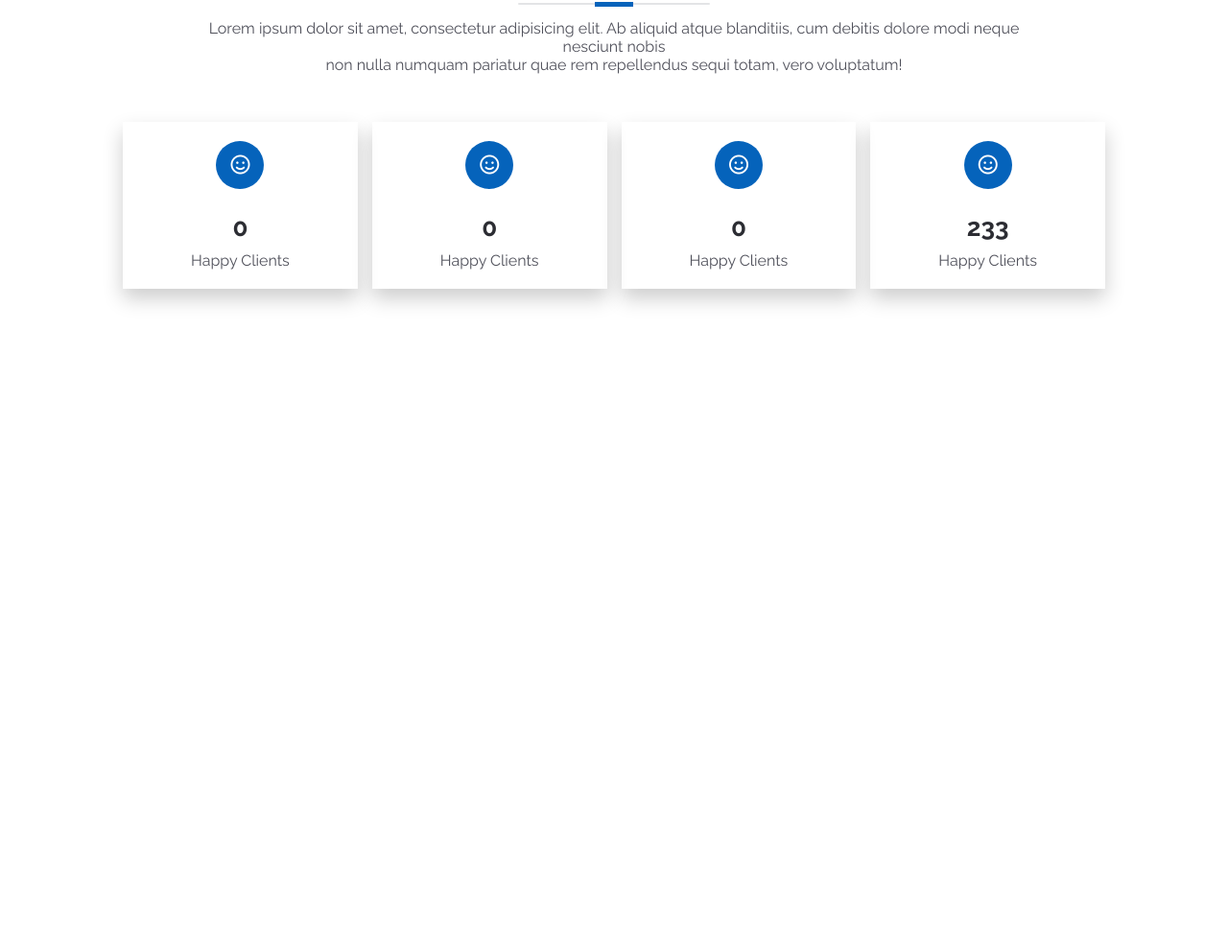
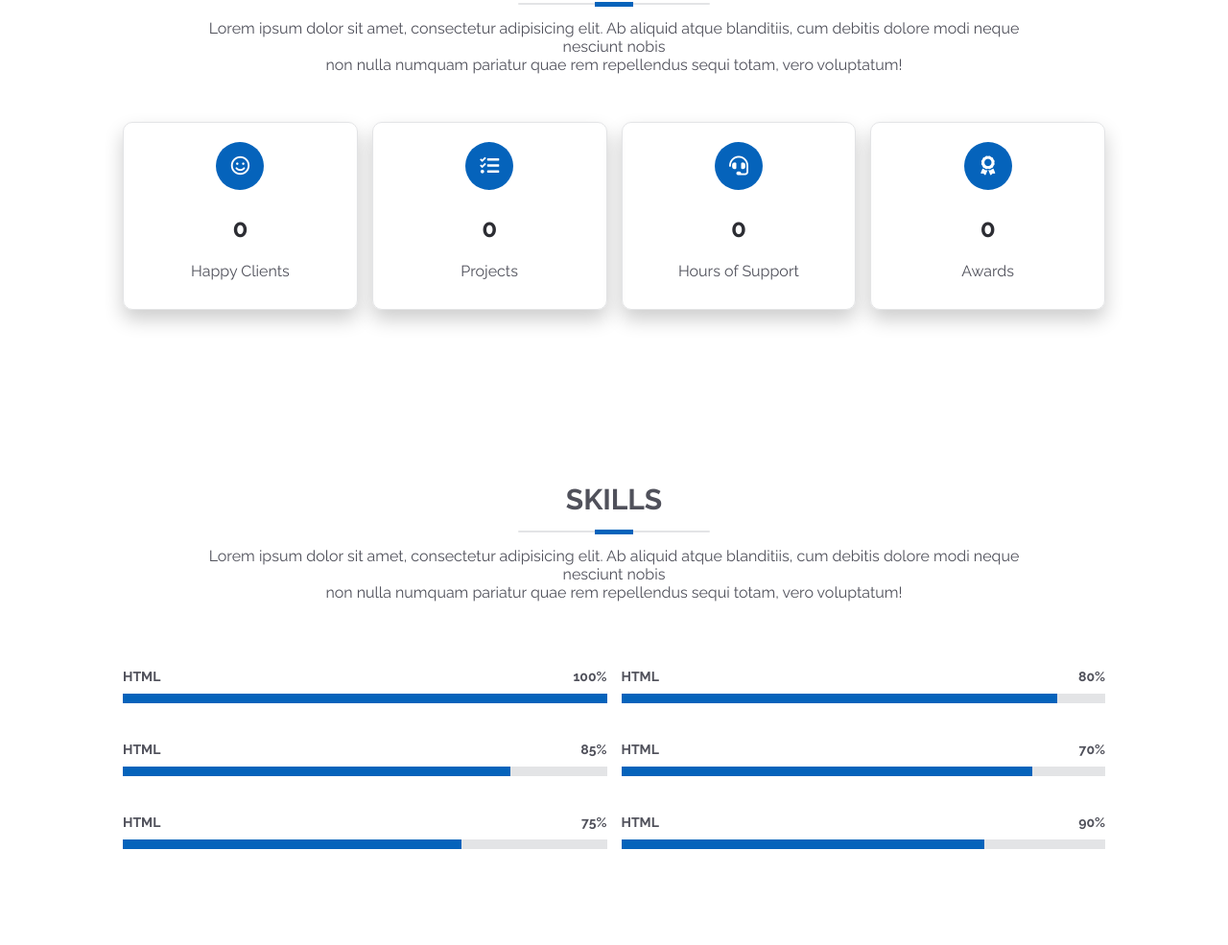
Before and after one commit to Alaa4eg-h/My-Resume, a plain HTML site: page index.html in a window 1280 px wide. Shown: the part 1720-2705 px from the top of the page at 96% size. Before the commit the page ends 2101 px from the top, so only its background shows below. Drawn offline with nearby package versions, Linux system fonts and the light colour scheme; a script that the page names is missing.

Commit message:
Skills Section

```diff
--- a/css/style.css
+++ b/css/style.css
@@ -279,7 +279,16 @@ img {
     text-align: center;
     padding: 2rem;
     box-shadow: var(--box-shadow);
-    flex: 1 1 22rem;
+    border: 0.1rem solid var(--light-color);
+    -webkit-border-radius: 1rem;
+    -moz-border-radius: 1rem;
+    border-radius: 1rem;
+    flex: 1 1 calc(100% / 4 - 1.5rem);
+    transition: var(--transition);
+}
+
+.facts .box-container .box:hover {
+    transform: translateY(-1rem);
 }
 
 .facts .box-container .box i {
@@ -295,6 +304,10 @@ img {
     margin-bottom: 1.5rem;
 }
 
+.facts .box-container .box p {
+    padding: 1rem 0;
+}
+
 .facts .box-container .box .number {
     font-size: 2.6rem;
     font-weight: 700;
@@ -302,8 +315,79 @@ img {
     padding: 1rem 0;
 }
 
+/*End Facts*/
+/*Start Progress*/
+.skills .box-container {
+    display: flex;
+    flex-wrap: wrap;
+    align-items: center;
+    justify-content: space-between;
+    column-gap: 1.5rem;
+}
 
-/*End Facts*/
+.skills .box-container .box {
+    padding: 1rem 0;
+    flex: 1 1 40rem;
+}
+
+.skills .box-container .box .skill-title {
+    font-size: 1.4rem;
+    font-weight: 700;
+    text-transform: uppercase;
+    display: flex;
+    align-items: center;
+    justify-content: space-between;
+    padding: 1rem 0;
+}
+
+.skills .box-container .box .progress-bar-wrap {
+    width: 100%;
+    height: 1rem;
+    background: var(--light-color);
+    margin-bottom: 1rem;
+}
+
+.skills .box-container .box .progress-bar {
+    background: var(--primary-color);
+}
+
+.skills .box-container .box .bar-1 {
+    width: 100%;
+    height: 100%;
+    display: block;
+}
+
+.skills .box-container .box .bar-2 {
+    width: 90%;
+    height: 100%;
+    display: block;
+}
+
+.skills .box-container .box .bar-3 {
+    width: 80%;
+    height: 100%;
+    display: block;
+}
+
+.skills .box-container .box .bar-4 {
+    width: 85%;
+    height: 100%;
+    display: block;
+}
+
+.skills .box-container .box .bar-5 {
+    width: 70%;
+    height: 100%;
+    display: block;
+}
+
+.skills .box-container .box .bar-6 {
+    width: 75%;
+    height: 100%;
+    display: block;
+}
+
+/*End Progress*/
 
 
 /*Start Media*/
--- a/index.html
+++ b/index.html
@@ -4,8 +4,8 @@
     <meta charset="UTF-8">
     <meta content="width=device-width, initial-scale=1.0" name="viewport">
     <meta content="ie=edge" http-equiv="X-UA-Compatible">
-    <link crossorigin="anonymous" href="https://cdnjs.cloudflare.com/ajax/libs/font-awesome/6.1.1/css/all.min.css"
-          integrity="sha512-KfkfwYDsLkIlwQp6LFnl8zNdLGxu9YAA1QvwINks4PhcElQSvqcyVLLD9aMhXd13uQjoXtEKNosOWaZqXgel0g=="
+    <link crossorigin="anonymous" href="https://cdnjs.cloudflare.com/ajax/libs/font-awesome/5.15.4/css/all.min.css"
+          integrity="sha512-1ycn6IcaQQ40/MKBW2W4Rhis/DbILU74C1vSrLJxCq57o941Ym01SwNsOMqvEBFlcgUa6xLiPY/NS5R+E6ztJQ=="
           referrerpolicy="no-referrer" rel="stylesheet"/>
     <title>My Resume</title>
     <link href="css/style.css" rel="stylesheet">
@@ -19,19 +19,19 @@
         <ul class="nav_list">
             <li class="nav_item">
                 <a class="nav_link active" href="#">
-                    <i class="fa-solid fa-house-chimney fa-fw"></i>
+                    <i class="fas fa-house-user fa-fw"></i>
                     <span>Home</span>
                 </a>
             </li>
             <li class="nav_item">
                 <a class="nav_link" href="#">
-                    <i class="fa-solid fa-user fa-fw"></i>
+                    <i class="fa fa-user fa-fw"></i>
                     <span>About</span>
                 </a>
             </li>
             <li class="nav_item">
                 <a class="nav_link" href="#">
-                    <i class="fa-solid fa-file fa-fw"></i>
+                    <i class="fas fa-file fa-fw"></i>
                     <span>Resume</span></a>
             </li>
             <li class="nav_item">
@@ -123,55 +123,88 @@
         <div class="box">
             <i class="far fa-smile"></i>
             <p class="number">
-                    <span
-                            class="purecounter"
-                            data-purecounter-end="233"
-                            data-purecounter-start="0"
-                    >0</span>
+                <span class="purecounter" data-purecounter-end="233" data-purecounter-start="0">0</span>
             </p>
             <p>Happy Clients</p>
         </div>
         <div class="box">
-            <i class="far fa-smile"></i>
+            <i class="fas fa-tasks"></i>
             <p class="number">
-                                    <span
-                                            class="purecounter"
-                                            data-purecounter-end="233"
-                                            data-purecounter-start="0"
-                                    >0</span>
+                <span class="purecounter" data-purecounter-end="544" data-purecounter-start="0">0</span>
             </p>
-            <p>Happy Clients</p>
+            <p>Projects</p>
         </div>
         <div class="box">
-            <i class="far fa-smile"></i>
+            <i class="fas fa-headset"></i>
             <p class="number">
-                                    <span
-                                            class="purecounter"
-                                            data-purecounter-end="233"
-                                            data-purecounter-start="0"
-                                    >0</span>
+                <span class="purecounter" data-purecounter-end="1245" data-purecounter-start="0">0</span>
             </p>
-            <p>Happy Clients</p>
+            <p>Hours of Support</p>
         </div>
         <div class="box">
-            <i class="far fa-smile"></i>
+            <i class="fas fa-award"></i>
             <p class="number">
-                                    <span
-                                            class="purecounter"
-                                            data-purecounter-end="233"
-                                            data-purecounter-start="0"
-                                    >233</span>
+                <span class="purecounter" data-purecounter-end="33" data-purecounter-start="0">0</span>
             </p>
-            <p>Happy Clients</p>
+            <p>Awards</p>
         </div>
     </div>
 </section>
 <!--@Facts Section-->
+<!--Skills Section-->
+<section class="skills" id="skills">
+    <div class="heading">
+        <h2 class="title">Skills</h2>
+        <div class="underline"></div>
+        <p class="sub-title">Lorem ipsum dolor sit amet, consectetur adipisicing elit. Ab aliquid atque blanditiis, cum
+            debitis dolore modi neque nesciunt nobis <br>non nulla numquam pariatur quae rem repellendus sequi totam,
+            vero
+            voluptatum!</p>
+    </div>
+    <div class="box-container">
+        <div class="box">
+            <p class="skill-title"><span class="skill-name">Html</span><span class="skill-value">100%</span></p>
+            <div class="progress-bar-wrap">
+                <span class="progress-bar bar-1"></span>
+            </div>
+        </div>
+        <div class="box">
+            <p class="skill-title"><span class="skill-name">Html</span><span class="skill-value">80%</span></p>
+            <div class="progress-bar-wrap">
+                <span class="progress-bar bar-2"></span>
+            </div>
+        </div>
+        <div class="box">
+            <p class="skill-title"><span class="skill-name">Html</span><span class="skill-value">85%</span></p>
+            <div class="progress-bar-wrap">
+                <span class="progress-bar bar-3"></span>
+            </div>
+        </div>
+        <div class="box">
+            <p class="skill-title"><span class="skill-name">Html</span><span class="skill-value">70%</span></p>
+            <div class="progress-bar-wrap">
+                <span class="progress-bar bar-4"></span>
+            </div>
+        </div>
+        <div class="box">
+            <p class="skill-title"><span class="skill-name">Html</span><span class="skill-value">75%</span></p>
+            <div class="progress-bar-wrap">
+                <span class="progress-bar bar-5"></span>
+            </div>
+        </div>
+        <div class="box">
+            <p class="skill-title"><span class="skill-name">Html</span><span class="skill-value">90%</span></p>
+            <div class="progress-bar-wrap">
+                <span class="progress-bar bar-6"></span>
+            </div>
+        </div>
+    </div>
+</section>
+<!--@Skills Section-->
 
 
 <script src="https://cdn.jsdelivr.net/npm/@srexi/purecounterjs/dist/purecounter_vanilla.js"></script>
-<script>
-    <script src="https://cdn.jsdelivr.net/npm/typed.js@2.0.12"></script>
+<script src="https://cdn.jsdelivr.net/npm/typed.js@2.0.12"></script>
 <script src="js/main.js"></script>
 </body>
 </html>
```
